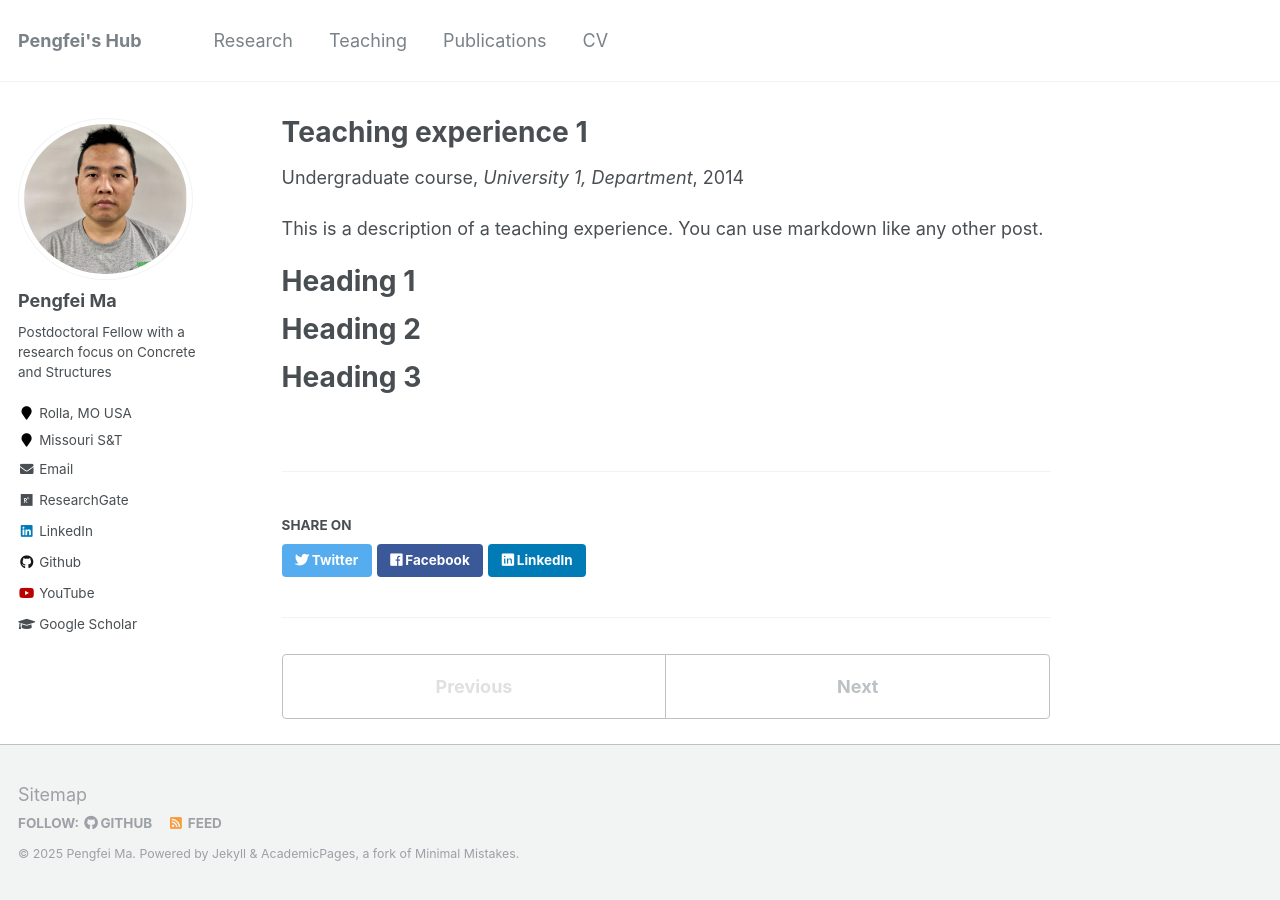
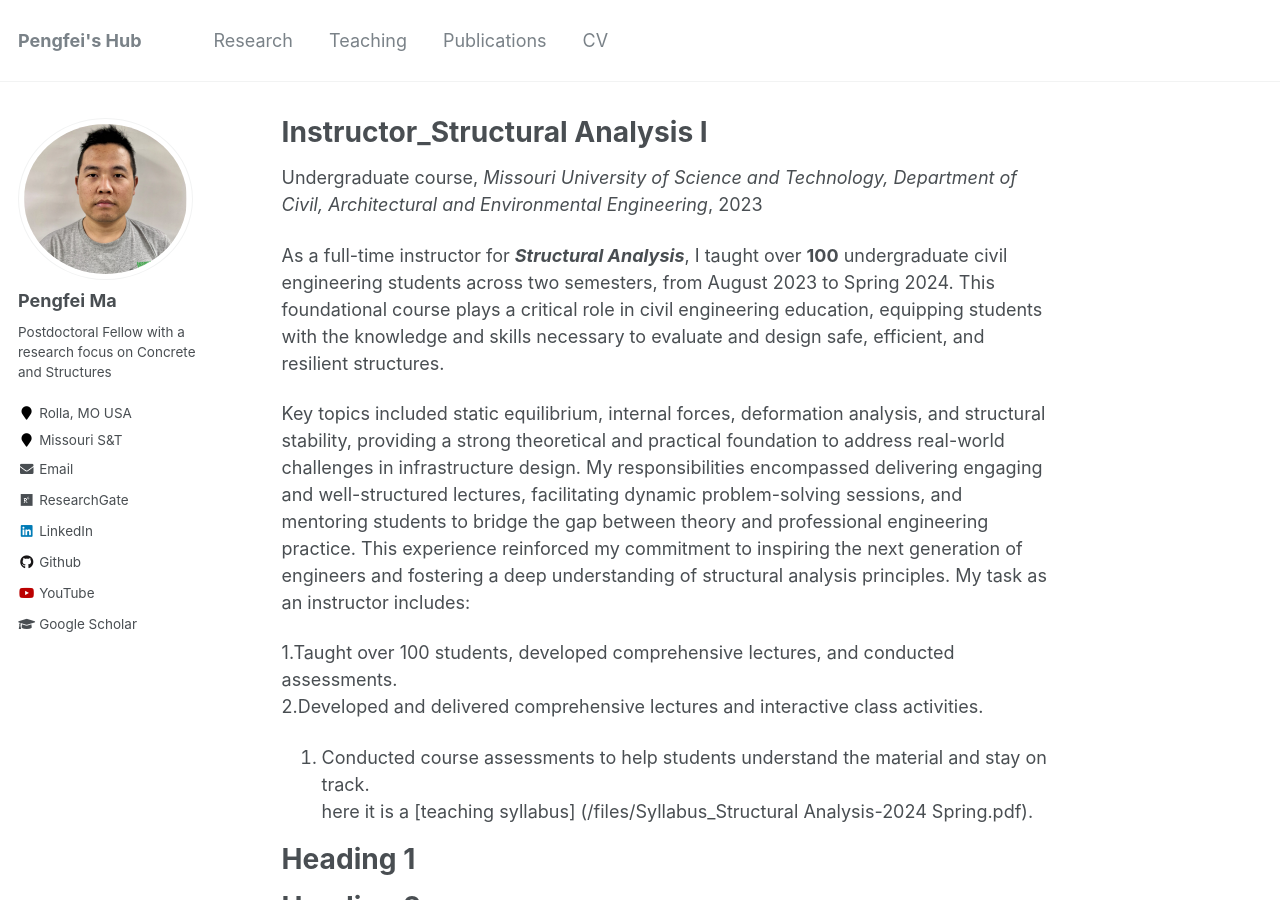
Before and after one commit to KyleMMA/KyleMMA.github.io, a Jekyll site: the page built from _teaching/2014-spring-teaching-1.md, in a window 1280 px wide and 900 px high. Built offline with Jekyll 4.4.1, drawn with Linux system fonts in a browser that asks for light colours.

Commit message:
Update 2014-spring-teaching-1.md

```diff
--- a/_teaching/2014-spring-teaching-1.md
+++ b/_teaching/2014-spring-teaching-1.md
@@ -1,14 +1,23 @@
 ---
-title: "Teaching experience 1"
+title: "Instructor_Structural Analysis I"
 collection: teaching
 type: "Undergraduate course"
 permalink: /teaching/2014-spring-teaching-1
-venue: "University 1, Department"
-date: 2014-01-01
-location: "City, Country"
+venue: "Missouri University of Science and Technology, Department of Civil, Architectural and Environmental Engineering"
+date: 2023-08-19
+location: "Rolla, MO USA"
 ---
 
-This is a description of a teaching experience. You can use markdown like any other post.
+As a full-time instructor for **_Structural Analysis_**, I taught over **100** undergraduate civil engineering students across two semesters, from August 2023 to Spring 2024. This foundational course plays a critical role in civil engineering education, equipping students with the knowledge and skills necessary to evaluate and design safe, efficient, and resilient structures.
+
+Key topics included static equilibrium, internal forces, deformation analysis, and structural stability, providing a strong theoretical and practical foundation to address real-world challenges in infrastructure design. My responsibilities encompassed delivering engaging and well-structured lectures, facilitating dynamic problem-solving sessions, and mentoring students to bridge the gap between theory and professional engineering practice. This experience reinforced my commitment to inspiring the next generation of engineers and fostering a deep understanding of structural analysis principles. My task as an instructor includes:
+
+  1.Taught over 100 students, developed comprehensive lectures, and conducted assessments. <br/>
+  2.Developed and delivered comprehensive lectures and interactive class activities.<br/>
+  3. Conducted course assessments to help students understand the material and stay on track.<br/>
+here it is a [teaching syllabus] (/files/Syllabus_Structural Analysis-2024 Spring.pdf).
+
+
 
 Heading 1
 ======
```
